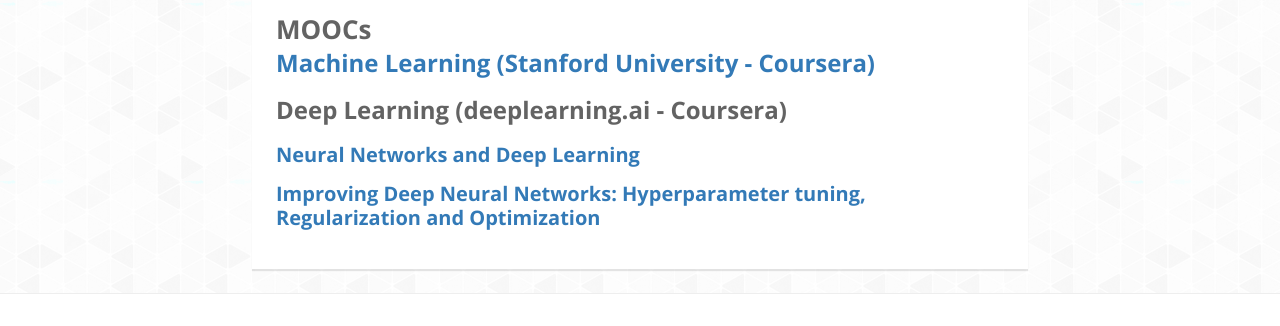
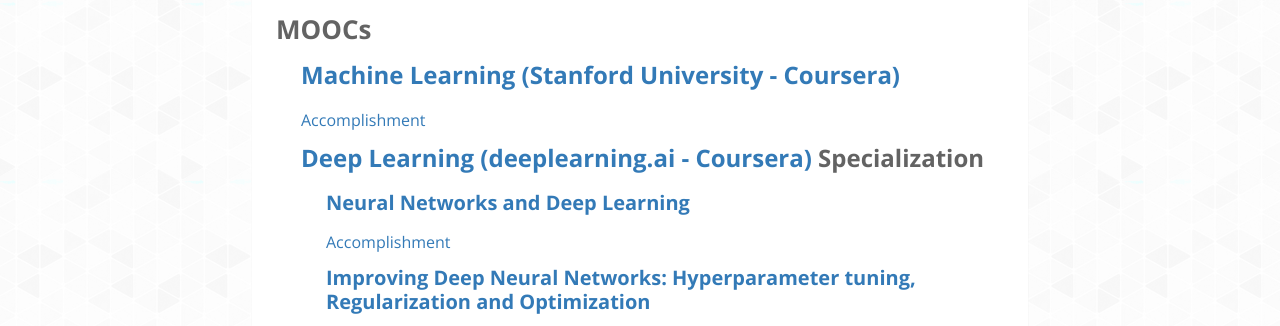
Before and after one commit to AShar97/ashar97.github.io, a plain HTML site: page certifications/index.html in a window 1280 px wide. Shown: the part 189-515 px from the top of the page. Drawn offline with nearby package versions, Linux system fonts and the light colour scheme; files whose address does not match are found by name.

Commit message:
Certifications webpage edited.

```diff
--- a/certifications/index.html
+++ b/certifications/index.html
@@ -70,12 +70,43 @@
                             <p><a href="mailto:ayush.2015@iitg.ac.in">📧 ayush.2015@iitg.ac.in</a></p>
                         -->
                         <h2 class="post-title">MOOCs</h2>
-                        	<h3><a href="https://www.coursera.org/account/accomplishments/records/ARYWGDJ9SPA2">Machine Learning (Stanford University - Coursera)</a></h3>
-
-                        	<h3>Deep Learning (deeplearning.ai - Coursera)</h3>
-                        		<h4><a href="https://www.coursera.org/account/accomplishments/records/KVSA9QDNVZYH">Neural Networks and Deep Learning</a></h4>
-                        		<h4><a href="https://www.coursera.org/account/accomplishments/records/6NCJR2HBJG5N">Improving Deep Neural Networks: Hyperparameter tuning, Regularization and Optimization</a></h4>
-
+                        	<ul>
+                        		<li>
+                        			<dl>
+                        				<dt>
+                        					<h3><a href="https://www.coursera.org/learn/machine-learning">Machine Learning (Stanford University - Coursera)</a></h3>
+                        				</dt>
+                        				<dd>
+                        					<p><a href="https://www.coursera.org/account/accomplishments/records/ARYWGDJ9SPA2">Accomplishment</a></p>
+                        				</dd>
+                        			</dl>
+                        		</li>
+                        		<li>
+                        			<h3><a href="https://www.coursera.org/specializations/deep-learning">Deep Learning (deeplearning.ai - Coursera)</a> <sup>Specialization</sup></h3>
+                        			<ul>
+                        				<li>
+                        					<dl>
+                        						<dt>
+                        							<h4><a href="https://www.coursera.org/learn/neural-networks-deep-learning">Neural Networks and Deep Learning</a></h4>
+                        						</dt>
+                        						<dd>
+                        							<p><a href="https://www.coursera.org/account/accomplishments/records/ARYWGDJ9SPA2">Accomplishment</a></p>
+                        						</dd>
+                        					</dl>
+                        				</li>
+                        				<li>
+                        					<dl>
+                        						<dt>
+                        							<h4><a href="https://www.coursera.org/learn/deep-neural-network">Improving Deep Neural Networks: Hyperparameter tuning, Regularization and Optimization</a></h4>
+                        						</dt>
+                        						<dd>
+                        							<p><a href="https://www.coursera.org/account/accomplishments/records/6NCJR2HBJG5N">Accomplishment</a></p>
+                        						</dd>
+                        					</dl>
+                        				</li>
+                        			</ul>
+                        		</li>
+                        	</ul>
 
 					</div>
 
```
